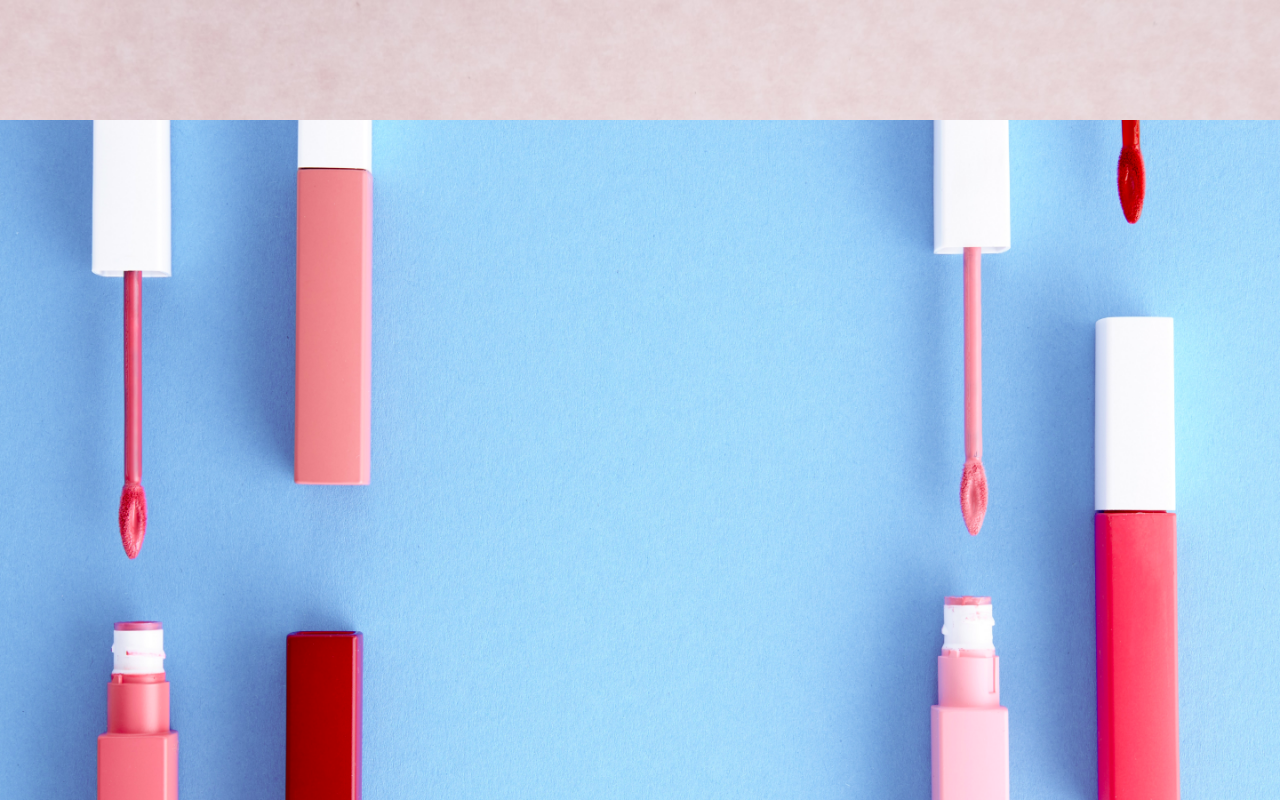
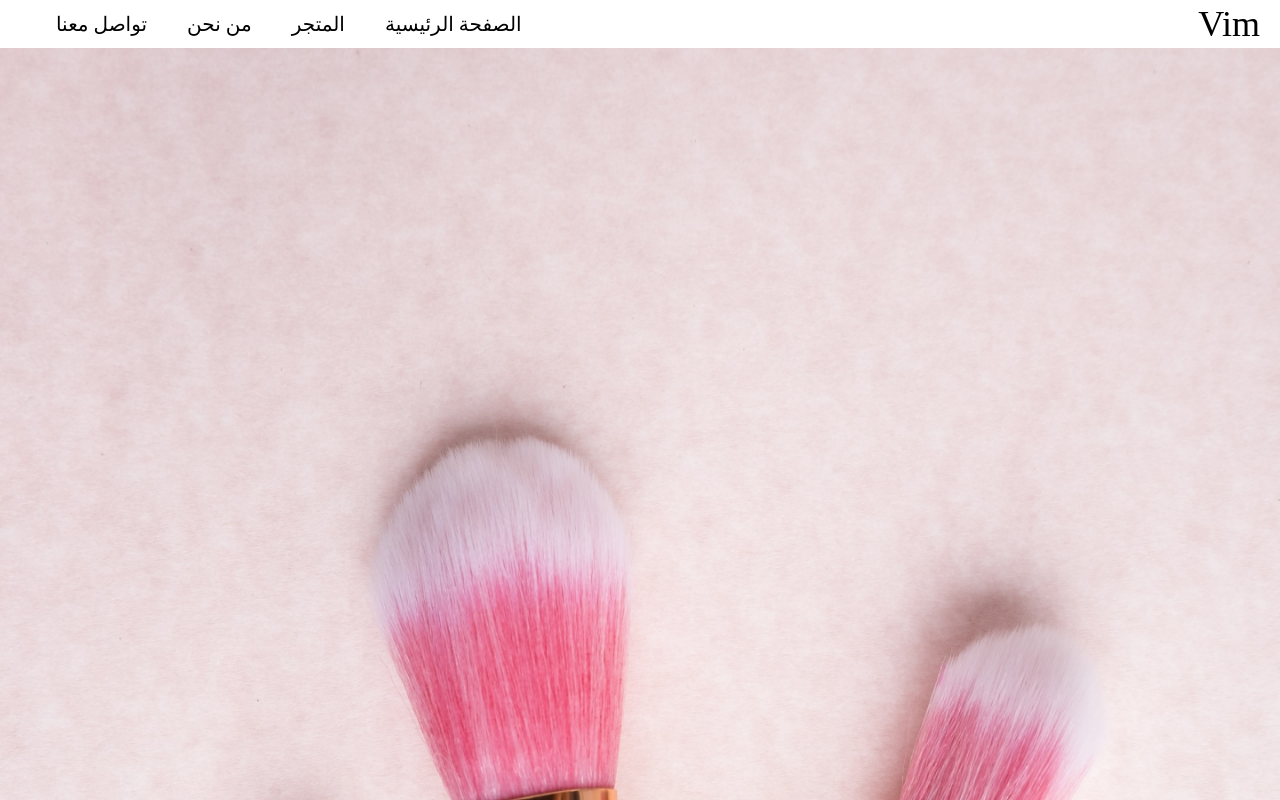
Before and after one commit to Ali-TG/vamill_vim, a React (Vite) app: page / in a window 1280 px wide. Shown: the top 800 px of the page. Built offline with nearby package versions, Linux system fonts and the light colour scheme; a web font is replaced by a local one.

Commit message:
Update Home.jsx

```diff
--- a/src/components/Pages/Home/Home.jsx
+++ b/src/components/Pages/Home/Home.jsx
@@ -1,7 +1,7 @@
 import Background from './../../../assets/Background.png'
 const Home = () => {
     return(
-        <div className='absolute top-0'>
+        <div className=' relative top-0'>
             <div>
                 <img src={Background} alt='Background'/>
                 <h1>Hello</h1>
```
